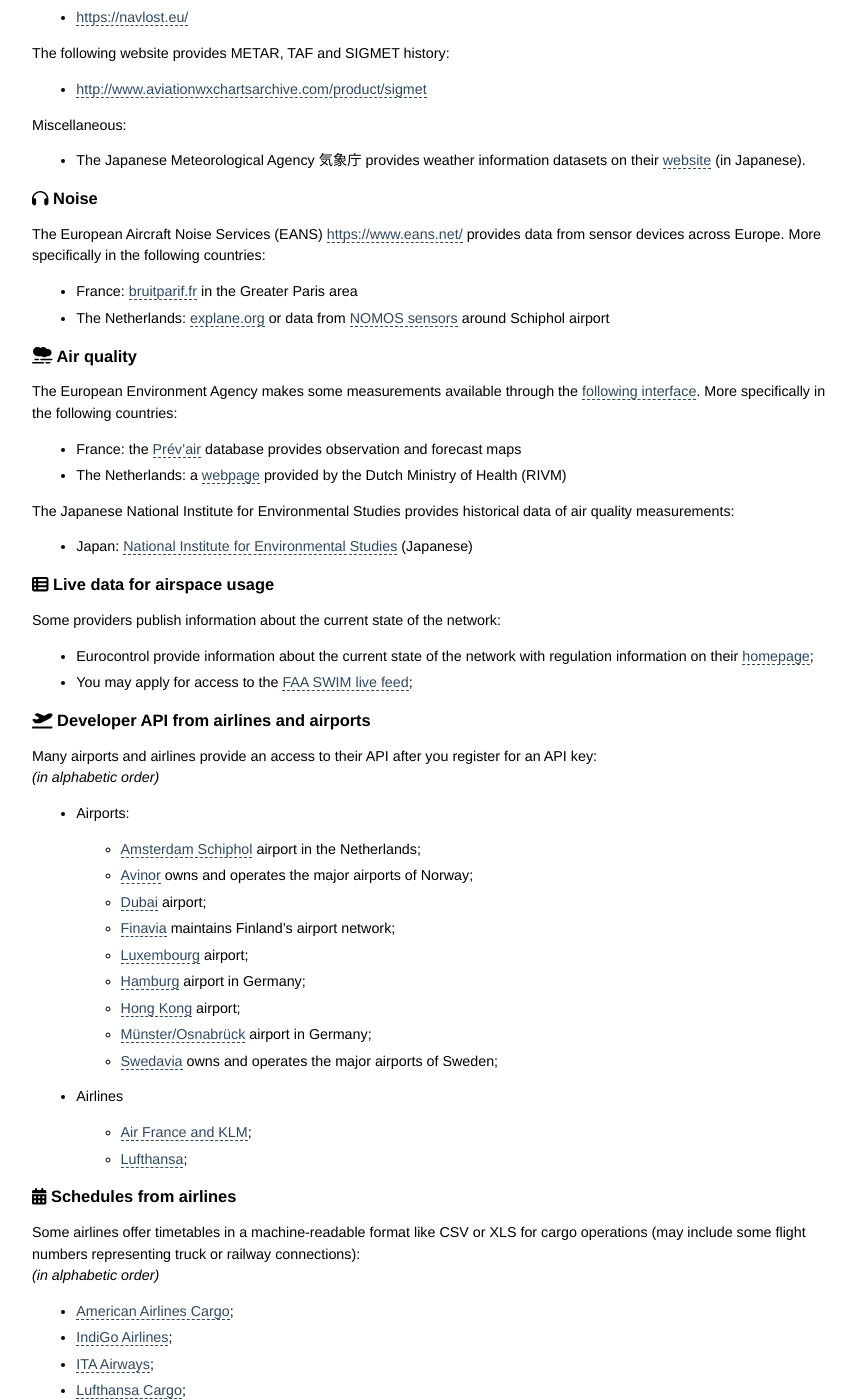
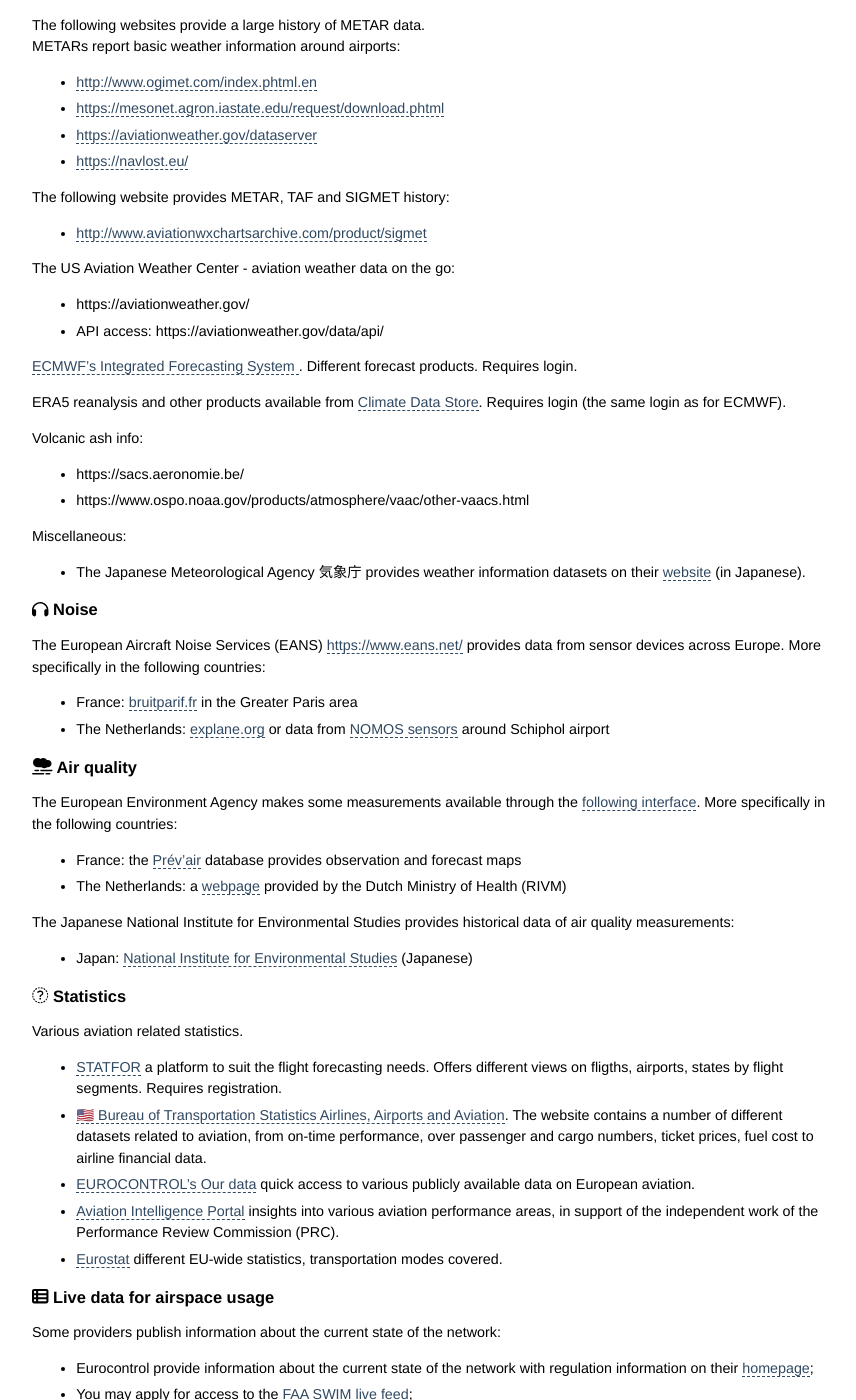
Before and after one commit to open-aviation/atmdata, a Jekyll site: the page built from _pages/data_sources.md, in a window 1280 px wide and 1400 px high, scrolled down 2538 px. Shown: the whole window, without its empty margins (208-1064 px from the left). Built offline with Jekyll 4.4.1, drawn with Linux system fonts in a browser that asks for light colours; some of the changed text lies outside the part shown.

Commit message:
Update data_sources.md

```diff
--- a/_pages/data_sources.md
+++ b/_pages/data_sources.md
@@ -69,7 +69,10 @@ Much of the performance related data are kept closed by manufacturers. Here is a
 
 Many sources on the Internet are somehow redundant. They overlap quite well but some sources are more precise than others in particular areas of the world:
 
+- The [EAD Basic](https://www.ead.eurocontrol.int/fwf-eadbasic/public/cms/cmscontent.faces?configKey=default.home.page) European AIS Database (EAD) is a free Public Access Service application for the general public, which  allows you to browse the  for a limited set of aeronautical information publications (AIP), given in pdf format. Registration is needed, and is free.
+- [EUROCONTROL's Airport Corner](https://www.eurocontrol.int/tool/airport-corner) this is an airport-focused data repository, for largest European airports. The public version has limited data access, but still contains  runways, airport capacities and other information of interest.
 - The [FAA Aeronautical Data Delivery Service](https://adds-faa.opendata.arcgis.com/) provides a comprehensive database of relevant information over their airspace using standard format.
+- The [FAA's AIP](https://www.faa.gov/air_traffic/publications/atpubs/aip_html/#:~:text=Aeronautical%20Information%20Publication%20%2D%20AIP), all FAA AIP information and links to other data.
 - [OurAirports](https://ourairports.com/) is a free site where visitors can explore the world's airports. It has been launched after Australia forced the US to close their [DAFIF database](https://en.wikipedia.org/wiki/DAFIF) to the general public. Information about airports, even shutdown, and their runways is available, searchable and downloadable.
 - The API from [wikidata](https://www.wikidata.org/) could be used for all kind of
   [air transport infrastructure](https://commons.wikimedia.org/wiki/Category:Air_transport_infrastructure), like [airports](https://commons.wikimedia.org/wiki/Category:Airports), [taxiways](https://commons.wikimedia.org/wiki/Category:Taxiways) and [runways](https://commons.wikimedia.org/wiki/Category:Runways). You may run an [example request](https://w.wiki/FyU) for reference.
@@ -89,6 +92,20 @@ METARs report basic weather information around airports:
 The following website provides METAR, TAF and SIGMET history:
 
 - <http://www.aviationwxchartsarchive.com/product/sigmet>
+
+The US Aviation Weather Center - aviation weather data on the go:
+- https://aviationweather.gov/
+- API  access: https://aviationweather.gov/data/api/
+
+[ECMWF's Integrated Forecasting System ](https://www.ecmwf.int/en/forecasts/documentation-and-support/changes-ecmwf-model?check_logged_in=1). Different forecast products. Requires login.
+
+ERA5 reanalysis and other products available from [Climate Data Store](https://cds.climate.copernicus.eu/). Requires login (the same login as for ECMWF).
+
+Volcanic ash info:
+
+- https://sacs.aeronomie.be/
+- https://www.ospo.noaa.gov/products/atmosphere/vaac/other-vaacs.html
+
 
 Miscellaneous:
 
@@ -110,6 +127,14 @@ The European Environment Agency makes some measurements available through the [f
 
 The Japanese National Institute for Environmental Studies provides historical data of air quality measurements:
 - Japan: [National Institute for Environmental Studies](http://www.nies.go.jp/igreen/) (Japanese)
+
+## <i class="fas fa-stats"></i> Statistics
+Various aviation related statistics.
+- [STATFOR](https://www.eurocontrol.int/dashboard/statfor-interactive-dashboard) a platform to suit the flight forecasting needs. Offers different views on fligths, airports, states by flight segments. Requires registration.
+- [🇺🇸 Bureau of Transportation Statistics Airlines, Airports and Aviation](https://www.bts.gov/topics/airlines-airports-and-aviation). The website contains a number of different datasets related to aviation, from on-time performance, over passenger and cargo numbers, ticket prices, fuel cost to airline financial data.
+- [EUROCONTROL's Our data](https://www.eurocontrol.int/our-data) quick access to various publicly available data on European aviation.
+- [Aviation Intelligence Portal](https://ansperformance.eu/)  insights into various aviation performance areas, in support of the independent work of the Performance Review Commission (PRC).
+- [Eurostat](https://ec.europa.eu/eurostat/web/main/data/database) different EU-wide statistics, transportation modes covered.
 
 ## <i class="fas fa-table-list"></i> Live data for airspace usage
 
```
